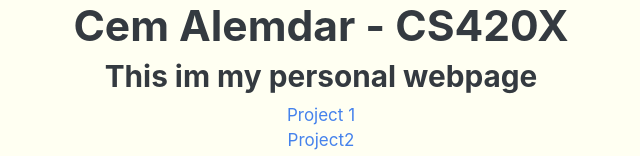
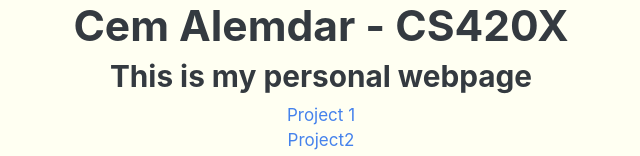
Before and after one commit to cemgraphics/cemgraphics.github.io, a plain HTML site: page index.html in a window 1280 px wide. Shown: the top 156 px of the page, without its empty margins (319-959 px from the left). Drawn offline with Linux system fonts and the light colour scheme.

Commit message:
small typo fix

```diff
--- a/index.html
+++ b/index.html
@@ -10,7 +10,7 @@
     <div id="main">
         <header>
             <h1>Cem Alemdar - CS420X</h1>
-            <h3>This im my personal webpage</h3>
+            <h3>This is my personal webpage</h3>
         </header>
 
         <a href="project1.html">Project 1</a>
```
